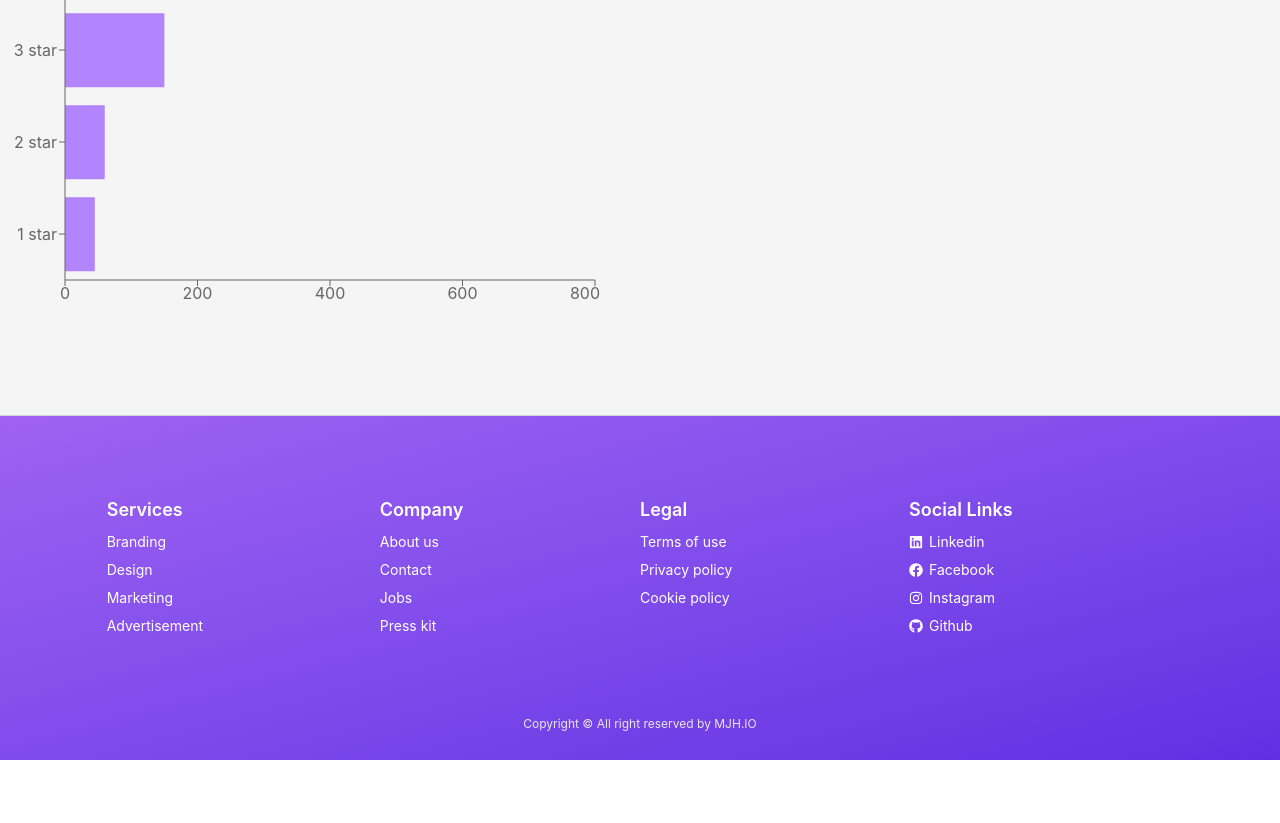
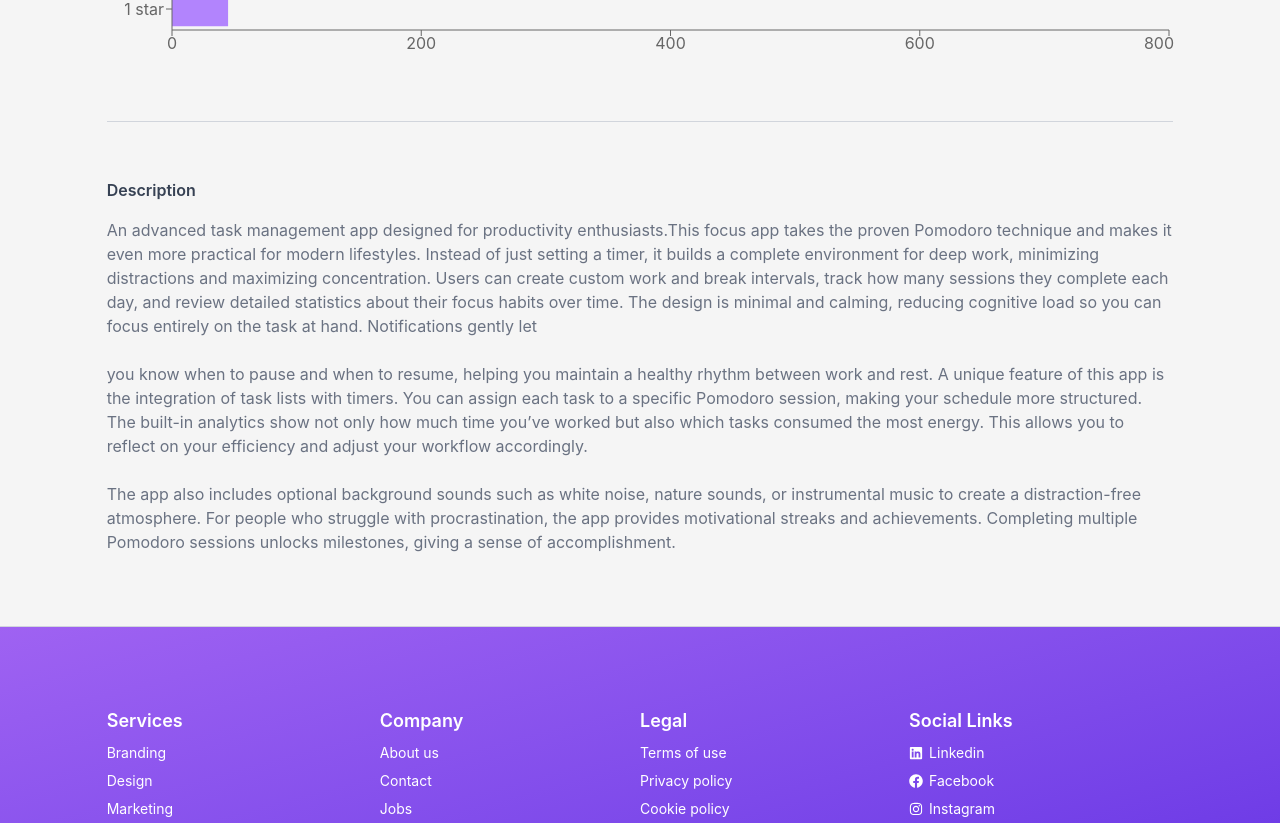
Before and after one commit to mjh-shikder/A-08-mjh.io_Website, a React (Vite) app: page /appDetails/1 in a window 1280 px wide. Shown: the part 760-1583 px from the top of the page. Before the commit the page ends 1520 px from the top, so only its background shows below. Built offline with nearby package versions, Linux system fonts and the light colour scheme.

Commit message:
contain added on apps details page

```diff
--- a/src/pages/AppDetails.jsx
+++ b/src/pages/AppDetails.jsx
@@ -6,7 +6,6 @@ import totalReviewIcon from "./../assets/icon-review.png";
 import { BarChart, Bar, ResponsiveContainer, XAxis, YAxis } from "recharts";
 
 const AppDetails = () => {
-
   const { id } = useParams();
   const appId = parseInt(id);
   const allData = useLoaderData();
@@ -38,11 +37,9 @@ const AppDetails = () => {
 
   // console.log(Data);
 
-const ratingsRevers = [...ratings].reverse()
+  const ratingsRevers = [...ratings].reverse();
 
-
- const data = ratingsRevers
-
+  const data = ratingsRevers;
 
   const firstDownloadDigit = downloads.toString()[0];
   const firstTwoReviewDigits = reviews.toString().slice(0, -2);
@@ -104,23 +101,74 @@ const ratingsRevers = [...ratings].reverse()
           </button>
         </div>
       </div>
-          {/* Rechart */}
+      {/* Border */}
+      <div className="border-t border-gray-300 py-5 w-10/12 mx-auto "></div>
+      {/* Border */}
 
-          <div className="border-t border-gray-300 py-5  "></div>
+      <div className="  w-10/12 mx-auto pb-12">
         <h2 className="font-semibold text-gray-700 mb-4">Ratings</h2>
 
-
-          <div className="  md:h-[600px] h-[550px]  ">
-
-        <div className="w-[600px] h-[500px] ">
+        {/* Rechart */}
+        <div className="w-[full] h-[250px]">
           <ResponsiveContainer width="100%" height="100%">
-                  <BarChart  data={data} layout="vertical" width={500} height={500}>
-                      <XAxis  type="number" dataKey={'count'}></XAxis>
-                      <YAxis dataKey={'name'} type="category"  ></YAxis>
+            <BarChart data={data} layout="vertical" width={500} height={500}>
+              <XAxis type="number" dataKey={"count"}></XAxis>
+              <YAxis dataKey={"name"} type="category"></YAxis>
               <Bar dataKey="count" fill="#b284fd" />
             </BarChart>
           </ResponsiveContainer>
         </div>
+
+        {/* Border */}
+        <div className="border-t border-gray-300 my-14  mx-auto "></div>
+        {/* Border */}
+
+        <h2 className="font-semibold text-gray-700 mb-4">Description</h2>
+
+        <p className="text-gray-500 md:hidden ">
+          {description}
+          This focus app takes the proven Pomodoro technique and makes it even
+          more practical for modern lifestyles.
+          <br />
+          <br />        Users can create custom
+          work and break intervals, track how many sessions they complete each
+          day, and review detailed statistics about their focus habits over
+                  time.
+                  <br />
+          <br />   The design is minimal and calming, reducing cognitive load so
+          you can focus entirely on the task at hand.
+
+        </p>
+        <p className="text-gray-500 hidden md:block">
+          {description}
+          This focus app takes the proven Pomodoro technique and makes it even
+          more practical for modern lifestyles. Instead of just setting a timer,
+          it builds a complete environment for deep work, minimizing
+          distractions and maximizing concentration. Users can create custom
+          work and break intervals, track how many sessions they complete each
+          day, and review detailed statistics about their focus habits over
+          time. The design is minimal and calming, reducing cognitive load so
+          you can focus entirely on the task at hand. Notifications gently let
+          <br />
+          <br />
+          you know when to pause and when to resume, helping you maintain a
+          healthy rhythm between work and rest. A unique feature of this app is
+          the integration of task lists with timers. You can assign each task to
+          a specific Pomodoro session, making your schedule more structured. The
+          built-in analytics show not only how much time you’ve worked but also
+          which tasks consumed the most energy. This allows you to reflect on
+          your efficiency and adjust your workflow accordingly.
+          <br />
+          <br />
+          The app also includes optional background sounds such as white noise,
+          nature sounds, or instrumental music to create a distraction-free
+          atmosphere. For people who struggle with procrastination, the app
+          provides motivational streaks and achievements. Completing multiple
+          Pomodoro sessions unlocks milestones, giving a sense of
+          accomplishment.
+          <br />
+          <br />
+        </p>
       </div>
     </div>
   );
```
Lines whose indentation alone changed are shown as unchanged.
